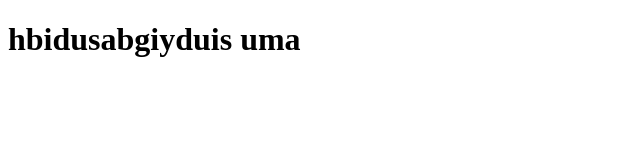
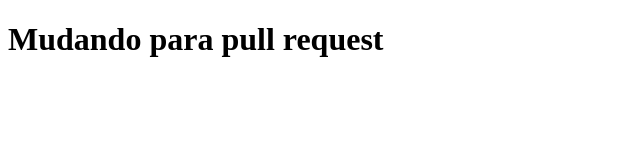
Before and after one commit to JSA04/GitTest, a plain HTML site: page ProjetoTest/index.html in a window 1280 px wide. Shown: the whole page, without its empty margins (0-640 px from the left). Drawn offline with Linux system fonts and the light colour scheme.

Commit message:
Update index.html
Usando Code review

```diff
--- a/ProjetoTest/index.html
+++ b/ProjetoTest/index.html
@@ -5,6 +5,6 @@
  <meta charset="utf-8">
  </head>
  <body>
- <h1>hbidusabgiyduis uma</h1>
+ <h1>Mudando para pull request</h1>
  </body>
 </html>
```
